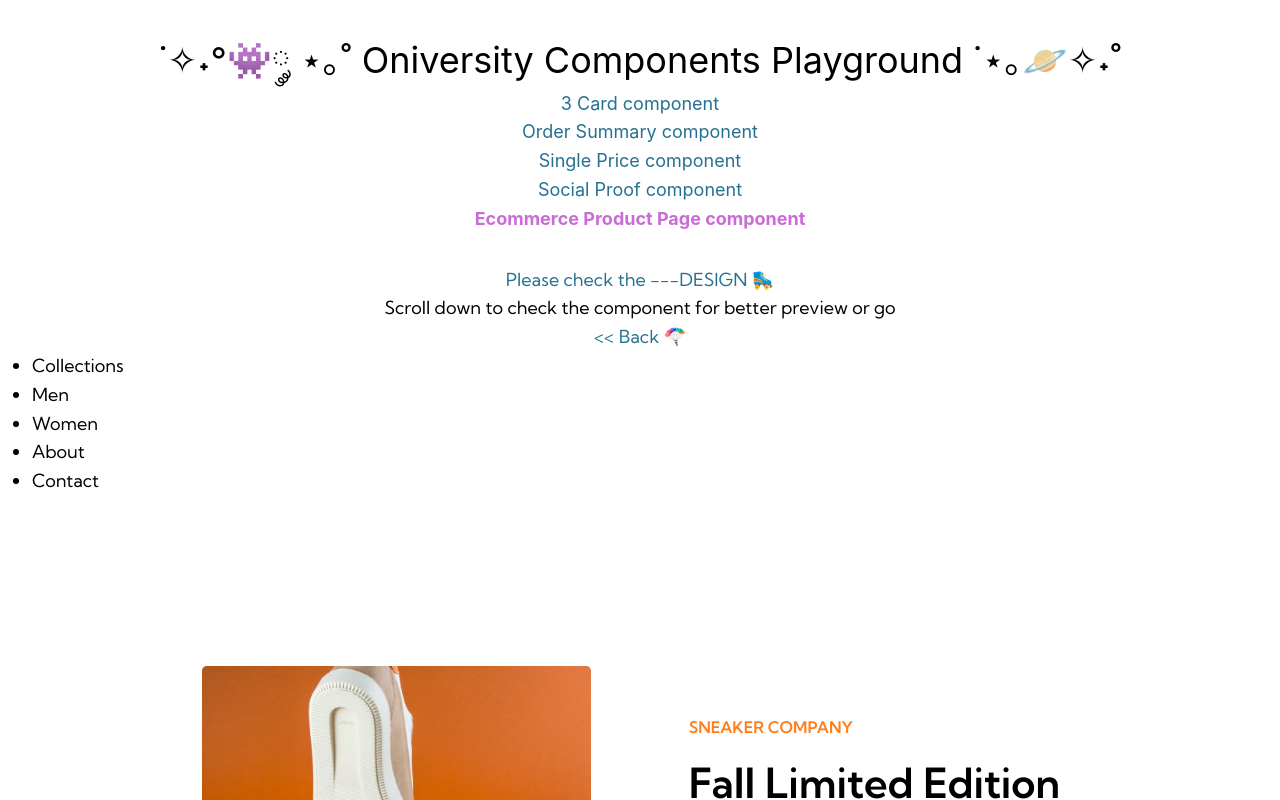
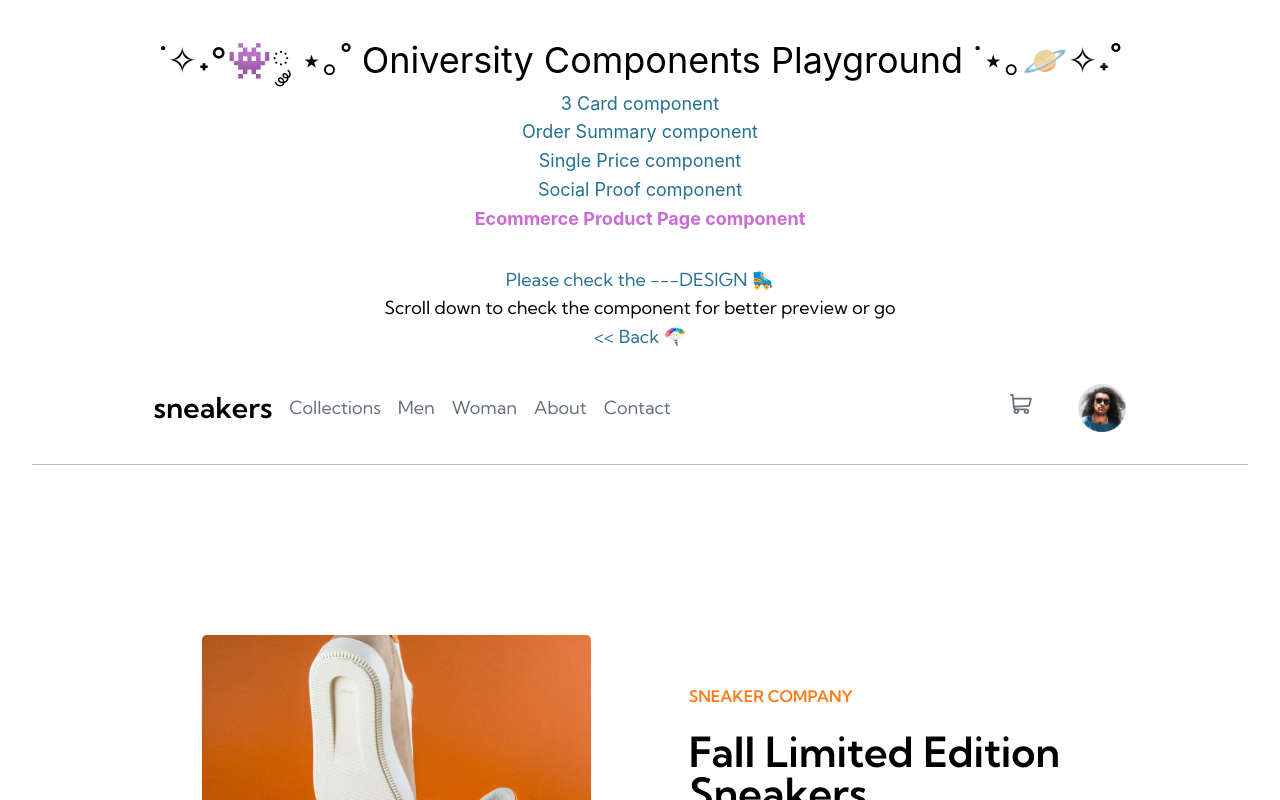
Before and after one commit to SashaHon/oniversity-components-playground, a Vue app: page /ecommerce-product-page-component in a window 1280 px wide. Shown: the top 800 px of the page. Built offline with nearby package versions, Linux system fonts and the light colour scheme.

Commit message:
style navigation component

```diff
--- a/src/components/ecommerceProductPageComponent/EcomHeader.vue
+++ b/src/components/ecommerceProductPageComponent/EcomHeader.vue
@@ -7,3 +7,11 @@ import EcomNavigation from './EcomNavigation.vue'
     <EcomNavigation />
   </header>
 </template>
+
+<style scoped lang="scss">
+@import '@/assets/_ecommerce-product-page-variables.scss';
+
+header {
+  border-bottom: $c-grayish-blue 1px solid;
+}
+</style>
--- a/src/components/ecommerceProductPageComponent/EcomNavigation.vue
+++ b/src/components/ecommerceProductPageComponent/EcomNavigation.vue
@@ -1,13 +1,80 @@
 <script setup>
-const navigationList = ['Collections', 'Men', 'Women', 'About', 'Contact ']
+const navList = [
+  { page: 'Collections', url: '#' },
+  { page: 'Men', url: '#' },
+  { page: 'Woman', url: '#' },
+  { page: 'About', url: '#' },
+  { page: 'Contact', url: '#' }
+]
 </script>
 
 <template>
   <ul class="nav">
-    <li v-for="(link, index) in navigationList" :key="`${link}${index}`" class="nav-item">
-      {{ link }}
+    <li class="nav__logo nav__item">sneakers</li>
+    <li v-for="(link, index) in navList" :key="`${link}${index}`" class="nav__item">
+      <a :href="link.url"> {{ link.page }}</a>
+    </li>
+    <li class="nav__acccount-container">
+      <div class="nav__cart-icon">
+        <svg width="22" height="20" xmlns="http://www.w3.org/2000/svg">
+          <path
+            d="M20.925 3.641H3.863L3.61.816A.896.896 0 0 0 2.717 0H.897a.896.896 0 1 0 0 1.792h1l1.031 11.483c.073.828.52 1.726 1.291 2.336C2.83 17.385 4.099 20 6.359 20c1.875 0 3.197-1.87 2.554-3.642h4.905c-.642 1.77.677 3.642 2.555 3.642a2.72 2.72 0 0 0 2.717-2.717 2.72 2.72 0 0 0-2.717-2.717H6.365c-.681 0-1.274-.41-1.53-1.009l14.321-.842a.896.896 0 0 0 .817-.677l1.821-7.283a.897.897 0 0 0-.87-1.114ZM6.358 18.208a.926.926 0 0 1 0-1.85.926.926 0 0 1 0 1.85Zm10.015 0a.926.926 0 0 1 0-1.85.926.926 0 0 1 0 1.85Zm2.021-7.243-13.8.81-.57-6.341h15.753l-1.383 5.53Z"
+            fill="#red"
+            fill-rule="nonzero"
+          />
+        </svg>
+      </div>
+
+      <img
+        src="@/assets/img/ecommerce-product-page-component/images/image-avatar.png"
+        alt="profile avatar"
+        class="nav__avatar"
+      />
     </li>
   </ul>
 </template>
 
-<style scoped lang="scss"></style>
+<style scoped lang="scss">
+@import '@/assets/_ecommerce-product-page-variables.scss';
+.nav {
+  list-style: none;
+  display: flex;
+  gap: 1rem;
+  justify-content: space-between;
+  align-items: center;
+  padding: 2rem 10%;
+  color: $c-dark-grayish-blue;
+
+  &__logo {
+    font-size: 1.8rem;
+    font-weight: $font-w-bold;
+    color: #000000;
+  }
+
+  &__item {
+    &:nth-child(6) {
+      width: 40%;
+    }
+
+    a {
+      color: $c-dark-grayish-blue;
+    }
+  }
+
+  &__acccount-container {
+    display: flex;
+    align-items: center;
+    justify-content: space-between;
+    gap: 1rem;
+    width: 12%;
+  }
+
+  &__cart-icon path {
+    fill: $c-dark-grayish-blue;
+  }
+
+  &__avatar {
+    max-height: 3rem;
+  }
+}
+</style>
```
Also changed, not shown: src/assets/img/ecommerce-product-page-component/images/icon-cart.svg, src/assets/logo.svg.
